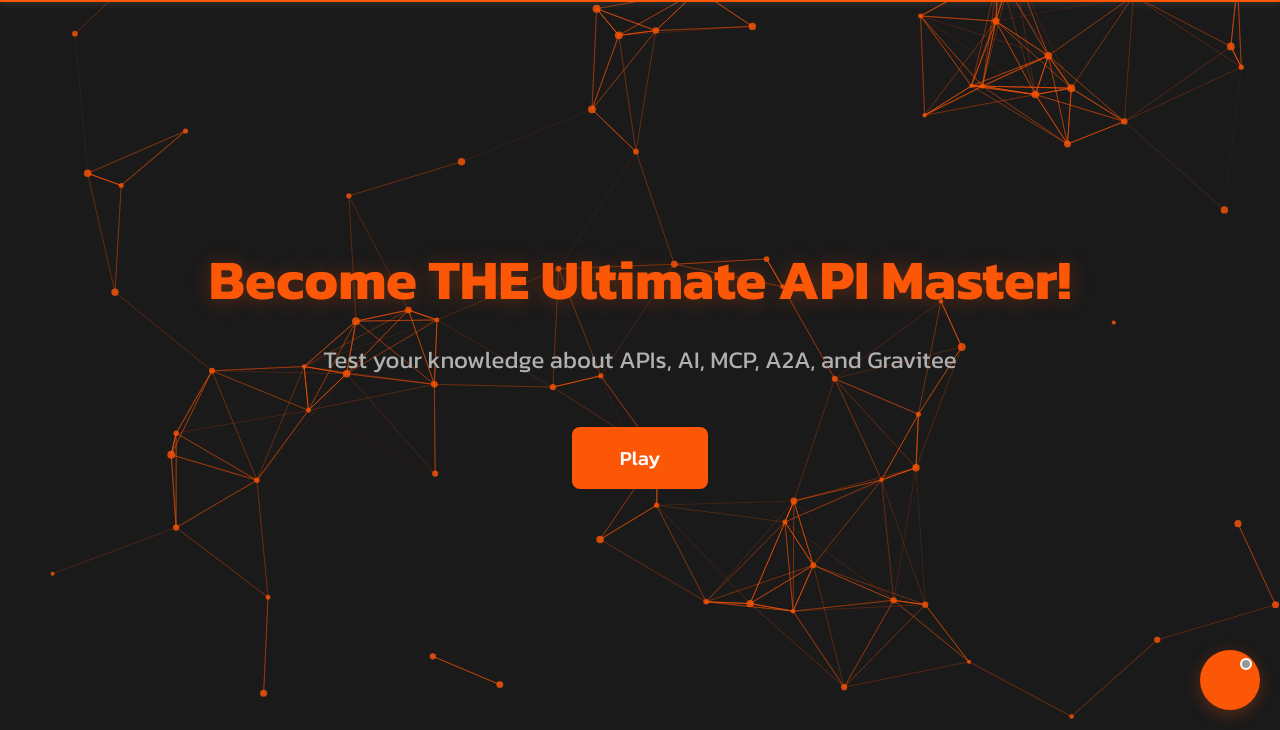
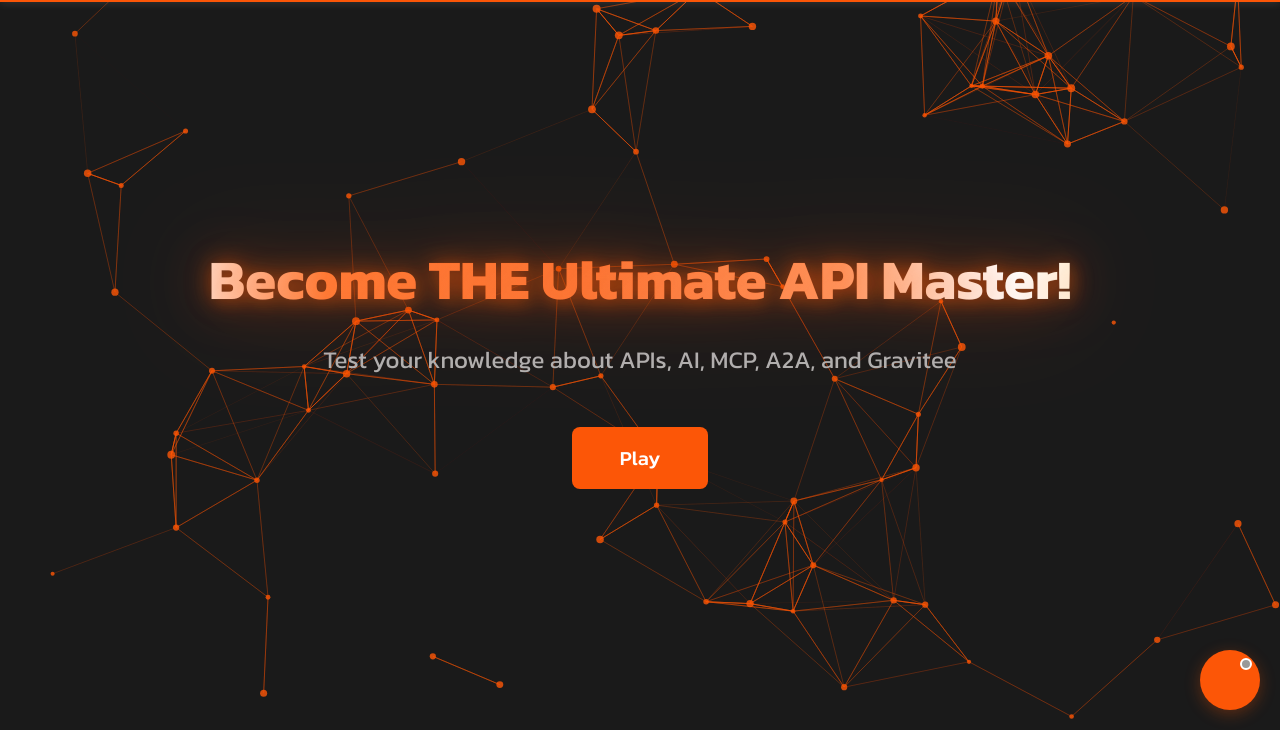
Before and after one commit to gravitee-io-labs/Gravitee-API-Masters-Quiz-Game, a plain HTML site: page game-client/index.html in a window 1280 px wide. Shown: the part 70-800 px from the top of the page. Drawn offline with Linux system fonts and the light colour scheme; no server answers; some icons are missing; files whose address does not match are found by name.

Commit message:
Updated game client

```diff
--- a/game-client/css/styles.css
+++ b/game-client/css/styles.css
@@ -182,6 +182,182 @@ body {
     color: var(--primary-color);
     margin-bottom: 1rem;
     text-shadow: 0 2px 20px rgba(252, 86, 7, 0.3);
+}
+
+/* Holographic Neon Title Animation */
+.hero-title.holographic {
+    position: relative;
+    background: linear-gradient(
+        90deg,
+        #ff6b1f 0%,
+        #ff9a5c 15%,
+        #fff 25%,
+        #ff6b1f 35%,
+        #fc5607 50%,
+        #ff6b1f 65%,
+        #fff 75%,
+        #ff9a5c 85%,
+        #ff6b1f 100%
+    );
+    background-size: 200% 100%;
+    -webkit-background-clip: text;
+    background-clip: text;
+    -webkit-text-fill-color: transparent;
+    animation: holographicShift 8s ease-in-out infinite;
+    text-shadow: none;
+    filter: drop-shadow(0 0 8px rgba(252, 86, 7, 0.4))
+            drop-shadow(0 0 20px rgba(252, 86, 7, 0.2));
+    transform-style: preserve-3d;
+    perspective: 1000px;
+}
+
+.hero-title.holographic::before {
+    content: attr(data-text);
+    position: absolute;
+    left: 0;
+    top: 0;
+    width: 100%;
+    height: 100%;
+    background: linear-gradient(
+        120deg,
+        transparent 0%,
+        rgba(255, 255, 255, 0.4) 45%,
+        rgba(255, 255, 255, 0.6) 50%,
+        rgba(255, 255, 255, 0.4) 55%,
+        transparent 100%
+    );
+    background-size: 300% 100%;
+    -webkit-background-clip: text;
+    background-clip: text;
+    -webkit-text-fill-color: transparent;
+    animation: holographicShine 8s ease-in-out infinite;
+    pointer-events: none;
+}
+
+.hero-title.holographic::after {
+    content: attr(data-text);
+    position: absolute;
+    left: 2px;
+    top: 2px;
+    width: 100%;
+    height: 100%;
+    background: linear-gradient(
+        90deg,
+        rgba(255, 107, 31, 0.3) 0%,
+        rgba(252, 86, 7, 0.5) 50%,
+        rgba(255, 107, 31, 0.3) 100%
+    );
+    -webkit-background-clip: text;
+    background-clip: text;
+    -webkit-text-fill-color: transparent;
+    filter: blur(8px);
+    z-index: -1;
+    animation: holographic3D 12s ease-in-out infinite;
+    pointer-events: none;
+}
+
+@keyframes holographicShift {
+    0%, 100% {
+        background-position: 0% 50%;
+        transform: rotateX(0deg) rotateY(0deg);
+    }
+    25% {
+        background-position: 50% 50%;
+        transform: rotateX(1deg) rotateY(-0.5deg);
+    }
+    50% {
+        background-position: 100% 50%;
+        transform: rotateX(0deg) rotateY(1deg);
+    }
+    75% {
+        background-position: 50% 50%;
+        transform: rotateX(-1deg) rotateY(-0.5deg);
+    }
+}
+
+@keyframes holographicShine {
+    0%, 100% {
+        background-position: -100% 0%;
+        opacity: 0.5;
+    }
+    50% {
+        background-position: 200% 0%;
+        opacity: 1;
+    }
+}
+
+@keyframes holographic3D {
+    0%, 100% {
+        transform: translateX(2px) translateY(2px);
+        opacity: 0.4;
+    }
+    25% {
+        transform: translateX(3px) translateY(2px);
+        opacity: 0.5;
+    }
+    50% {
+        transform: translateX(2px) translateY(3px);
+        opacity: 0.45;
+    }
+    75% {
+        transform: translateX(2px) translateY(2px);
+        opacity: 0.5;
+    }
+}
+
+/* Neon glow pulse animation for additional effect */
+.hero-title.holographic {
+    animation:
+        holographicShift 16s ease-in-out infinite,
+        neonPulse 6s ease-in-out infinite;
+}
+
+@keyframes neonPulse {
+    0%, 100% {
+        filter: drop-shadow(0 0 8px rgba(252, 86, 7, 0.4))
+                drop-shadow(0 0 20px rgba(252, 86, 7, 0.2))
+                drop-shadow(0 0 40px rgba(252, 86, 7, 0.1));
+    }
+    50% {
+        filter: drop-shadow(0 0 10px rgba(252, 86, 7, 0.5))
+                drop-shadow(0 0 25px rgba(252, 86, 7, 0.3))
+                drop-shadow(0 0 50px rgba(252, 86, 7, 0.15));
+    }
+}
+
+/* Dark theme enhanced holographic effect */
+[data-theme="dark"] .hero-title.holographic {
+    background: linear-gradient(
+        90deg,
+        #ff6b1f 0%,
+        #ffb347 15%,
+        #fff 25%,
+        #ff6b1f 35%,
+        #fc5607 50%,
+        #ff6b1f 65%,
+        #fff 75%,
+        #ffb347 85%,
+        #ff6b1f 100%
+    );
+    background-size: 200% 100%;
+    -webkit-background-clip: text;
+    background-clip: text;
+    animation:
+        holographicShift 16s ease-in-out infinite,
+        neonPulseDark 6s ease-in-out infinite;
+}
+
+@keyframes neonPulseDark {
+    0%, 100% {
+        filter: drop-shadow(0 0 10px rgba(252, 86, 7, 0.5))
+                drop-shadow(0 0 25px rgba(252, 86, 7, 0.3))
+                drop-shadow(0 0 50px rgba(252, 86, 7, 0.15));
+    }
+    50% {
+        filter: drop-shadow(0 0 12px rgba(252, 86, 7, 0.6))
+                drop-shadow(0 0 30px rgba(252, 86, 7, 0.4))
+                drop-shadow(0 0 60px rgba(252, 86, 7, 0.2));
+    }
 }
 
 .hero-subtitle {
--- a/game-client/index.html
+++ b/game-client/index.html
@@ -53,7 +53,7 @@
         <!-- Home Page -->
         <div id="homePage" class="page active">
             <div class="hero centered-hero">
-                <h1 class="hero-title" data-i18n="home.title">Become THE Ultimate API Master!</h1>
+                <h1 class="hero-title holographic" data-text="Become THE Ultimate API Master!" data-i18n="home.title">Become THE Ultimate API Master!</h1>
                 <p class="hero-subtitle" data-i18n="home.subtitle">Test your knowledge about APIs, AI, MCP, A2A, and Gravitee</p>
                 <button id="playButton" class="btn btn-primary btn-large" data-i18n="home.playButton">Play</button>
             </div>
--- a/game-client/js/i18n.js
+++ b/game-client/js/i18n.js
@@ -204,6 +204,11 @@ class I18n {
                     // Avoid updating inputs, selects, etc.
                     if (!['INPUT', 'SELECT', 'TEXTAREA'].includes(element.tagName)) {
                         element.textContent = translation;
+
+                        // Also update data-text attribute for holographic effect (pseudo-elements)
+                        if (element.hasAttribute('data-text')) {
+                            element.setAttribute('data-text', translation);
+                        }
                     }
                 }
             }
```
Also changed, not shown: 1 other file.
